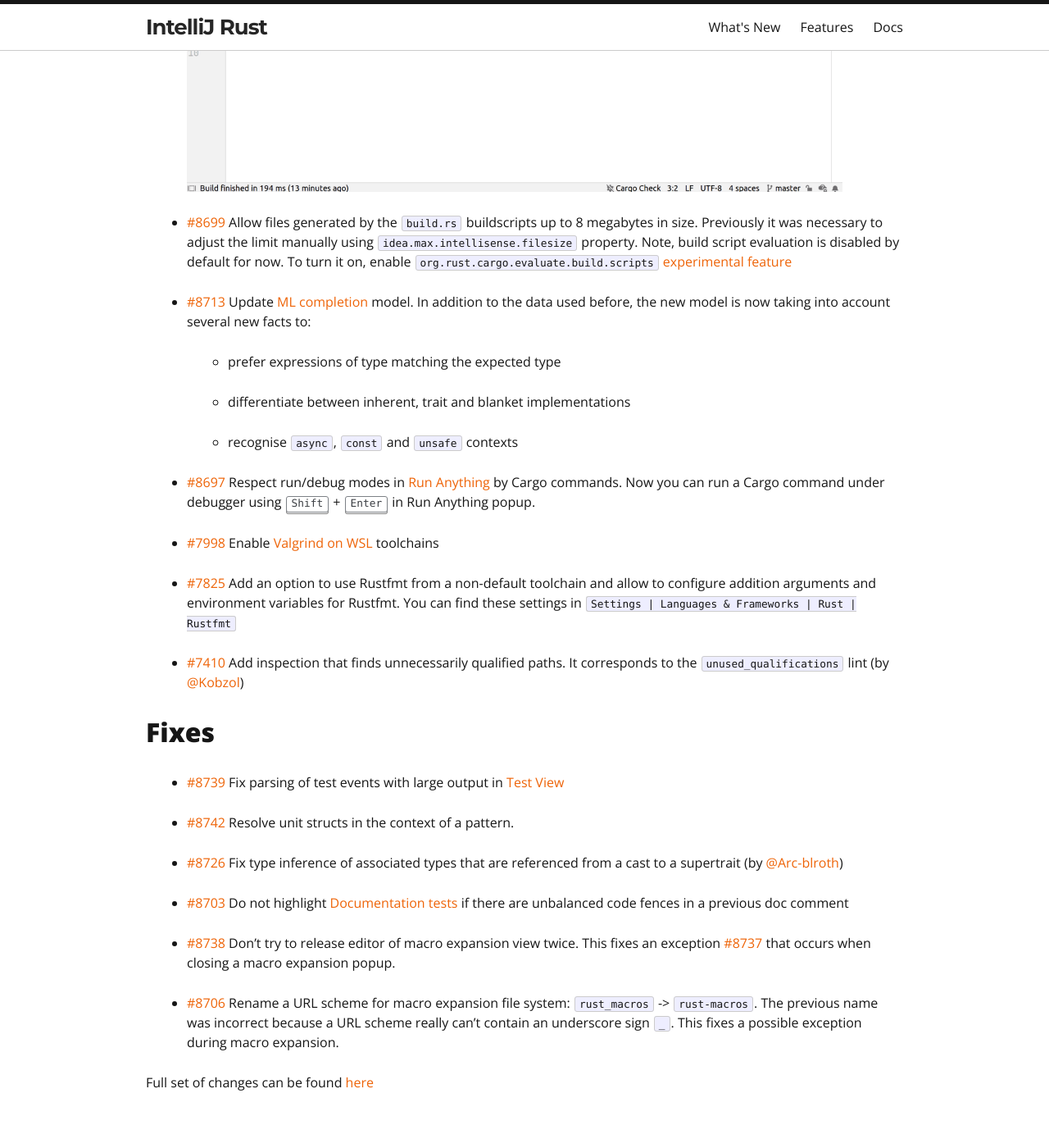
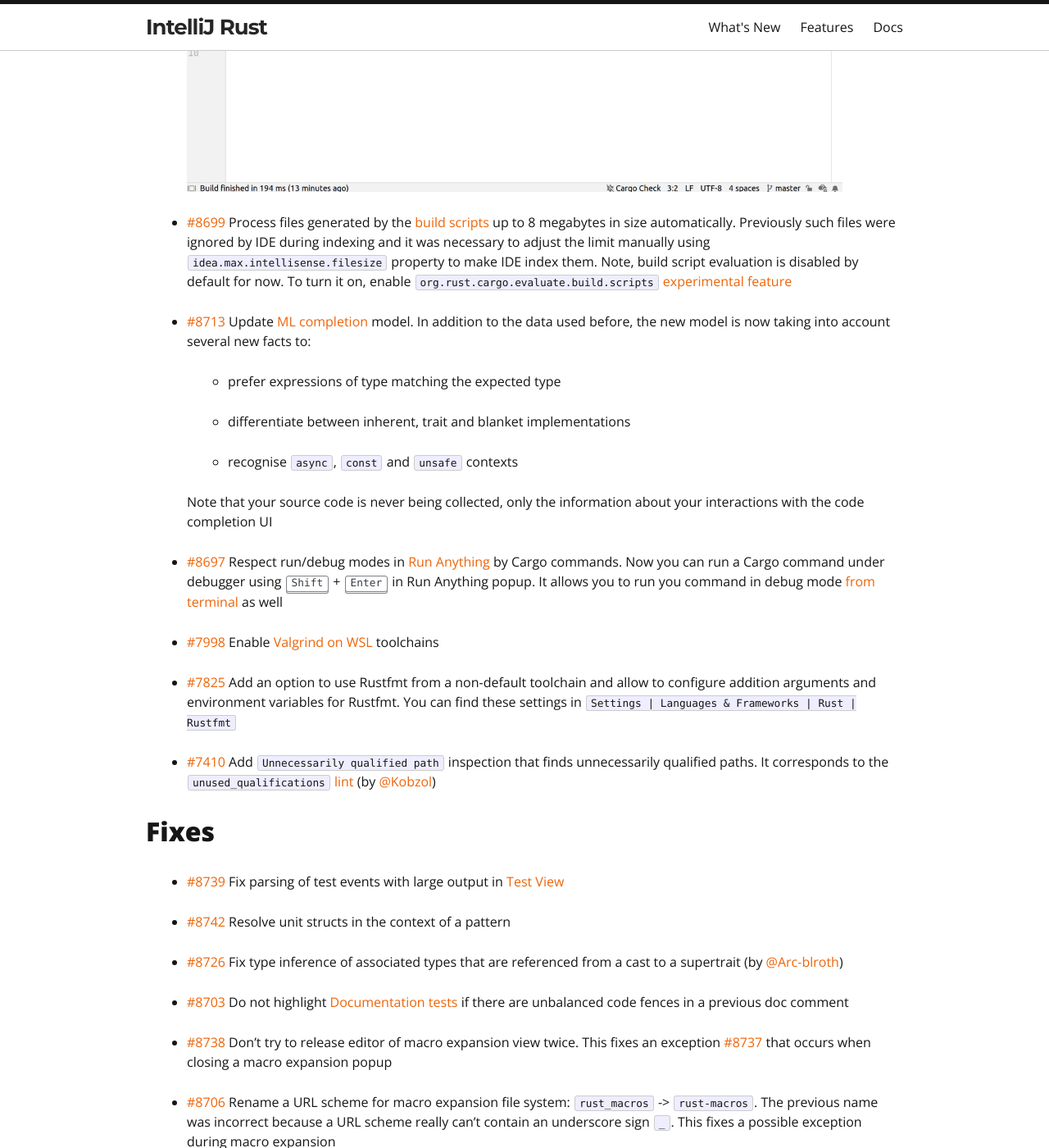
Before and after one commit to intellij-rust/intellij-rust.github.io, a Jekyll site: the page built from _posts/2022-04-25-changelog-169.markdown, in a window 1280 px wide and 1400 px high, scrolled down 580 px. Shown: the whole window at 82% size. Built offline with Jekyll 4.4.1, drawn with Linux system fonts in a browser that asks for light colours; nearby versions of some CDN libraries; some web fonts are replaced.

Commit message:
Apply suggestions from code review
Co-authored-by: Arseniy Pendryak <a.pendryak@yandex.ru>

```diff
--- a/_posts/2022-04-25-changelog-169.markdown
+++ b/_posts/2022-04-25-changelog-169.markdown
@@ -12,8 +12,8 @@
 
   {% include gif-img.html path="/assets/posts/changelog-169/run-target" w="800px" %}
 
-* [#8699] Allow files generated by the `build.rs` buildscripts up to 8 megabytes in size.
-  Previously it was necessary to adjust the limit manually using `idea.max.intellisense.filesize` property.
+* [#8699] Process files generated by the [build scripts](https://doc.rust-lang.org/cargo/reference/build-scripts.html) up to 8 megabytes in size automatically.
+  Previously such files were ignored by IDE during indexing and it was necessary to adjust the limit manually using `idea.max.intellisense.filesize` property to make IDE index them.
   Note, build script evaluation is disabled by default for now. To turn it on, enable `org.rust.cargo.evaluate.build.scripts` [experimental feature][experimental features]
 
 * [#8713] Update [ML completion] model.
@@ -25,8 +25,11 @@
 
   * recognise `async`, `const` and `unsafe` contexts
 
+  Note that your source code is never being collected, only the information about your interactions with the code completion UI
+
 * [#8697] Respect run/debug modes in [Run Anything] by Cargo commands.
   Now you can run a Cargo command under debugger using <kbd>Shift</kbd> + <kbd>Enter</kbd> in Run Anything popup.
+  It allows you to run you command in debug mode [from terminal](https://blog.jetbrains.com/idea/2020/07/run-ide-features-from-the-terminal/) as well
 
 * [#7998] Enable [Valgrind on WSL](https://www.jetbrains.com/help/clion/memory-profiling-with-valgrind.html#valgrind-wsl) toolchains
 
@@ -34,25 +37,25 @@
   allow to configure addition arguments and environment variables for Rustfmt.
   You can find these settings in `Settings | Languages & Frameworks | Rust | Rustfmt`
 
-* [#7410] Add inspection that finds unnecessarily qualified paths.
-  It corresponds to the `unused_qualifications` lint (by [@Kobzol])
+* [#7410] Add `Unnecessarily qualified path` inspection that finds unnecessarily qualified paths.
+  It corresponds to the `unused_qualifications` [lint](https://doc.rust-lang.org/rustc/lints/index.html) (by [@Kobzol])
 
 ## Fixes
 
 * [#8739] Fix parsing of test events with large output in [Test View]
 
-* [#8742] Resolve unit structs in the context of a pattern.
+* [#8742] Resolve unit structs in the context of a pattern
 
 * [#8726] Fix type inference of associated types that are referenced from a cast to a supertrait (by [@Arc-blroth])
 
 * [#8703] Do not highlight [Documentation tests] if there are unbalanced code fences in a previous doc comment
 
 * [#8738] Don't try to release editor of macro expansion view twice.
-  This fixes an exception [#8737] that occurs when closing a macro expansion popup.
+  This fixes an exception [#8737] that occurs when closing a macro expansion popup
 
 * [#8706] Rename a URL scheme for macro expansion file system: `rust_macros` -> `rust-macros`.
   The previous name was incorrect because a URL scheme really can't contain an underscore sign `_`.
-  This fixes a possible exception during macro expansion.
+  This fixes a possible exception during macro expansion
 
 Full set of changes can be found [here](https://github.com/intellij-rust/intellij-rust/milestone/77?closed=1)
 
```
